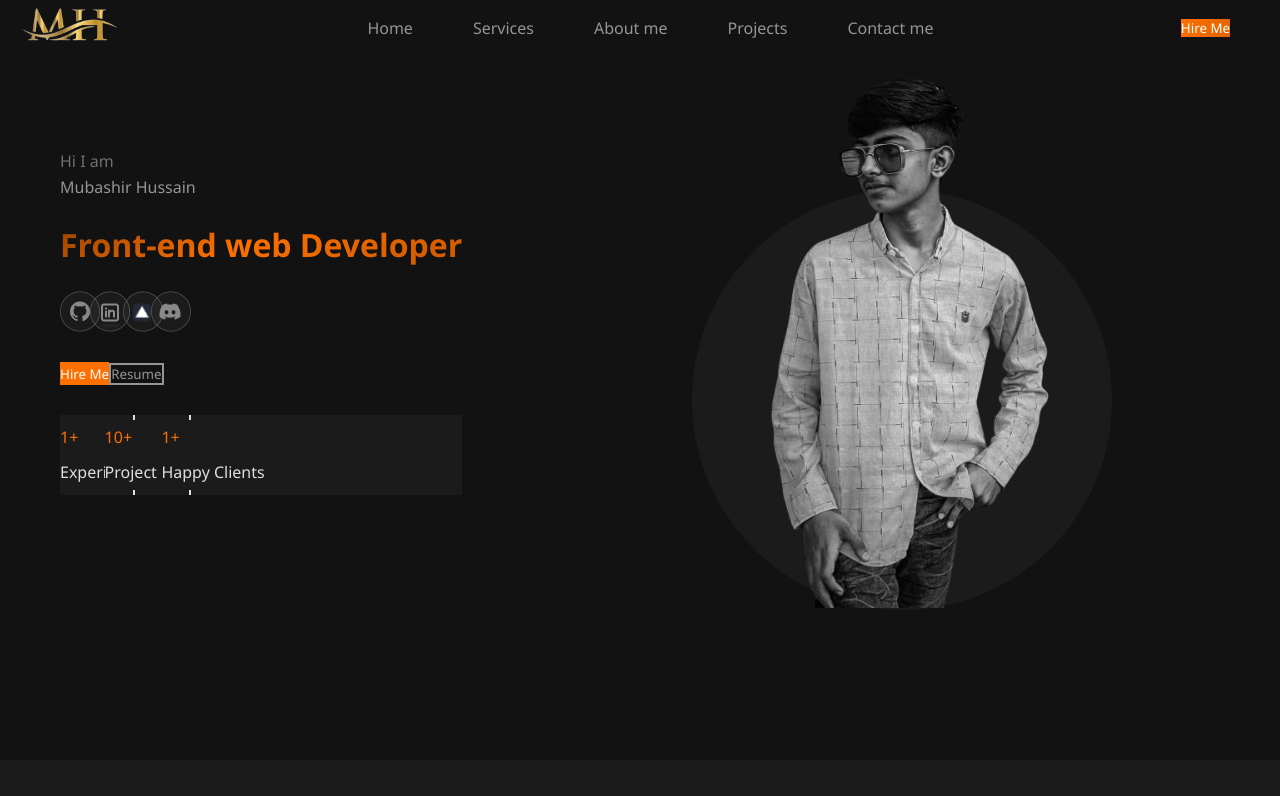
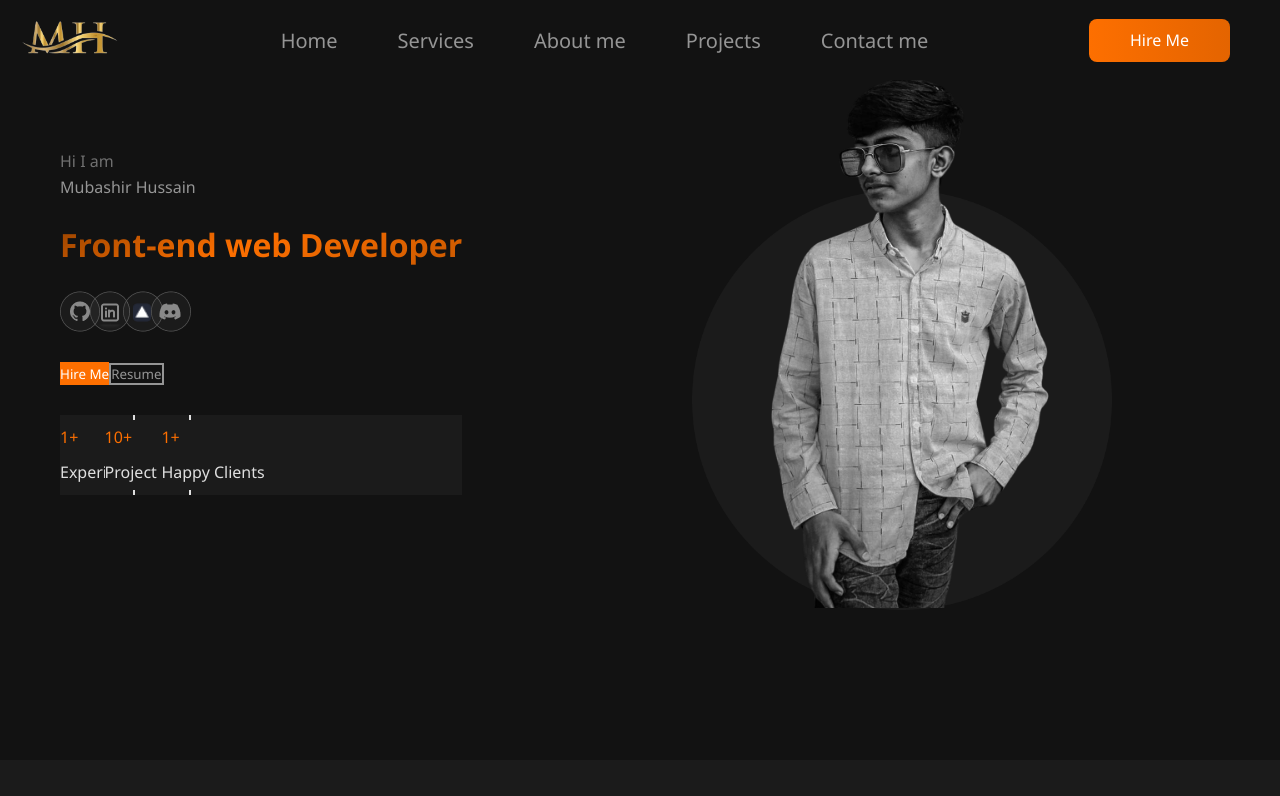
Before and after one commit to MubashirJatoi/portfolio, a Next.js app: page / in a window 1280 px wide. Shown: the top 796 px of the page. Built offline with nearby package versions, Linux system fonts and the light colour scheme.

Commit message:
Update globals.css

```diff
--- a/src/app/globals.css
+++ b/src/app/globals.css
@@ -13,10 +13,10 @@
     justify-content: space-between;
     font-family: "Segoe UI", "Roboto";
     background-color: #121212;
-    height: 80;
+    height: 80px;
     align-items: center;
     position: fixed;
-    top: 0;
+    top: 0px;
     width: 100%;
     z-index: 100;
 }
@@ -24,7 +24,7 @@
 .links-parent {
     display: flex;
     gap: 60px;
-    font-size: 20;
+    font-size: 20px;
     background-color: transparent;
 }
 
@@ -40,13 +40,13 @@
 
 .hire-me {
     background: linear-gradient(to right, #FD6F00, #E46400);
-    border-radius: 8;
-    width: 141;
-    height: 43;
+    border-radius: 8px;
+    width: 141px;
+    height: 43px;
     color: #FFFFFF;
     border: #FD6F00;
     margin-right: 50px;
-    font-size: 16;
+    font-size: 16px;
     cursor: pointer;
 }
 
```
